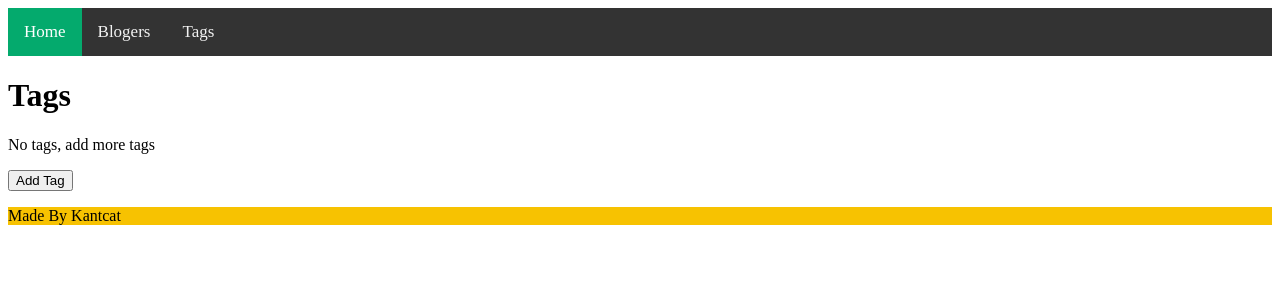
After one commit to nonagonyang/blogly, a Flask app: page /tags in a window 1280 px wide. The commit adds this page. Shown: the top 300 px of the page. Run offline with Flask 2, Linux system fonts and the light colour scheme; data that the repository does not hold is empty.

Commit message:
updated routes and userinterface to include tags

```diff
--- a/app.py
+++ b/app.py
@@ -1,6 +1,6 @@
 """Blogly application."""
 from flask import Flask, request, redirect, render_template
-from models import db, connect_db, User,Post
+from models import db, connect_db, User,Post,Tag, PostTag
 
 app = Flask(__name__)
 app.config['SQLALCHEMY_DATABASE_URI'] = 'postgresql:///blogly_db'
@@ -112,7 +112,8 @@ def show_newpost_form(user_id):
     Show form to add a post for that user.
     """
     user=User.query.get_or_404(user_id)
-    return render_template("post_form.html", user=user)
+    tags=Tag.query.all()
+    return render_template("post_form.html", user=user, tags=tags)
 
 @app.route("/users/<int:user_id>/posts/new", methods=["POST"])
 def process_new_post(user_id):
@@ -120,10 +121,20 @@ def process_new_post(user_id):
     POST /users/[user_id]/posts/new
     Handle add form; add new post to db
     add post and redirect to the user detail page.
+
+    #Update# the route for adding posts
+    so that it shows a listing of the tags
+    and lets you pick which tag(s) apply to that post.
     """
-    title=request.form["title"]
-    content=request.form["content"]
-    new_post=Post(title=title,content=content, creater=user_id)
+    user = User.query.get_or_404(user_id)
+    tag_ids = [int(num) for num in request.form.getlist("tags")]
+    tags = Tag.query.filter(Tag.id.in_(tag_ids)).all()
+
+    new_post = Post(title=request.form['title'],
+                    content=request.form['content'],
+                    u=user,
+                    tags=tags)
+
     db.session.add(new_post)
     db.session.commit()
     return redirect(f"/users/{user_id}")
@@ -133,9 +144,11 @@ def show_post(post_id):
     """
     Show a post
     Show buttons to edit and delete the post.
+    #Update# this route so that it shows all the tags for the post.
     """
     post=Post.query.get_or_404(post_id)
-    return render_template("post_detail.html", post=post)
+    tags=post.tags
+    return render_template("post_detail.html", post=post, tags=tags)
 
 
 @app.route("/posts/<int:post_id>/edit")
@@ -145,7 +158,8 @@ def edit_post(post_id):
     Show form to edit a post, and to cancel (back to user page).
     """
     post=Post.query.get_or_404(post_id)
-    return render_template("post_edit.html",post=post)
+    tags=Tag.query.all()
+    return render_template("post_edit.html",post=post, tags=tags)
 
 
 @app.route("/posts/<int:post_id>/edit", methods=["POST"])
@@ -170,3 +184,75 @@ def delete_post(post_id):
     Post.query.filter_by(id=post_id).delete()
     db.session.commit()
     return redirect(f"/users/{post.creater}")
+
+
+@app.route("/tags")
+def list_tags():
+    """
+    GET /tags. Lists all tags, with links to the tag detail page.
+    """
+    tags=Tag.query.all()
+    return render_template("tags.html", tags=tags)
+
+@app.route("/tags/<int:tag_id>")
+def show_tag_detail(tag_id):
+    """
+    GET /tags/[tag-id]
+    Show detail about a tag.
+    Show posts that have this tag
+    Have links to edit form and to delete.
+    """
+    tag=Tag.query.get_or_404(tag_id)
+    posts=tag.posts
+    return render_template("tag_detail.html", tag=tag, posts=posts )
+
+@app.route("/tags/new")
+def show_tag_form():
+    """
+    GET /tags/new
+    Shows a form to add a new tag.
+    """
+    return render_template("new_tag_form.html")
+
+@app.route("/tags/new", methods=["POST"])
+def process_add_form():
+    """
+    POST /tags/new
+    Process add form, adds tag, and redirect to tag list.
+    """
+    name=request.form["name"]
+    new_tag=Post(name=name)
+    db.session.add(new_tag)
+    db.session.commit()
+    return redirect("/tags")
+
+@app.route("/tags/<int:tag_id>/edit")
+def show_tag_edit_form(tag_id):
+    """
+    GET /tags/[tag-id]/edit
+    Show edit form for a tag.
+    """
+    tag=Tag.query.get_or_404(tag_id)
+    return render_template("tag_edit_form.html", tag=tag)
+
+
+@app.route("/tags/<int:tag_id>/edit" , methods=["POST"])
+def process_tag_edit_form(tag_id):
+    """
+    POST /tags/[tag-id]/edit
+    Process edit form, edit tag, and redirects to the tags list.
+    """
+    tag=Tag.query.get_or_404(tag_id)
+    tag.name=request.form["name"]
+    db.session.commit()
+    return redirect("/tags")
+
+@app.route("/tags/<int:tag_id>/delete", methods=["POST"])
+def delete_tag(tag_id):
+    """
+    POST /tags/[tag-id]/delete
+    Delete a tag.
+    """
+    Post.query.filter_by(id=tag_id).delete()
+    db.session.commit()
+    return redirect("/tags")
--- a/templates/base.html
+++ b/templates/base.html
@@ -11,8 +11,7 @@
     <div class="topnav">
         <a class="active" href="/">Home</a>
         <a href="/users">Blogers</a>
-        <a href="/users/new">New User</a>
-        <a href="#about">About</a>
+        <a href="/tags">Tags</a>
     </div>
 
     <div>
--- /dev/null
+++ b/templates/tags.html
@@ -0,0 +1,25 @@
+{% extends "base.html" %}
+
+{% block title %}
+list all tags
+{% endblock%}
+
+{% block content %}
+
+<h1>Tags</h1>
+
+{% if tags%}
+<ul>
+{% for tag in tags %}
+<li><a href="/tags/{{tag.id }}">{{tag.name}}</a></li>
+{% endfor %}
+</ul>
+{% else %}
+<p>No tags, add more tags</p>
+{% endif %}
+
+<form action="/tags/new">
+    <button>Add Tag</button>
+</form>
+
+{% endblock%}
```
Also changed, not shown: models.py (+34 -1 lines), seed.py (+16 -1 lines), templates/new_tag_form.html (added, +15 -0 lines), templates/post_detail.html (+11 -0 lines), templates/post_edit.html (+13 -0 lines), templates/post_form.html (+11 -0 lines), templates/tag_detail.html (added, +30 -0 lines), templates/tag_edit_form.html (added, +18 -0 lines), 1 other file.
